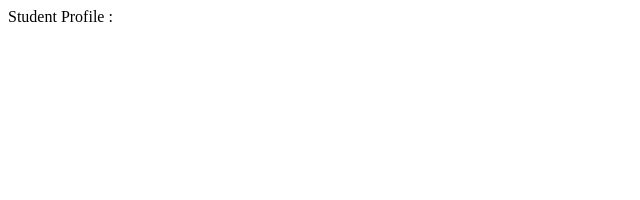
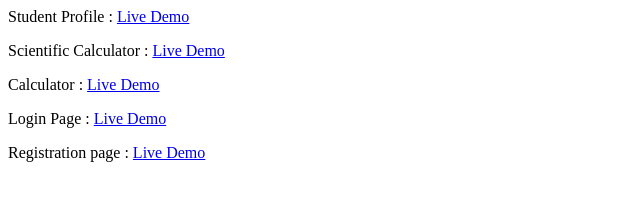
Before and after one commit to besaoct/4-Frontend-Projects, a plain HTML site: page index.html in a window 1280 px wide. Shown: the whole page, without its empty margins (0-640 px from the left). Drawn offline with Linux system fonts and the light colour scheme.

Commit message:
Update index.html

```diff
--- a/index.html
+++ b/index.html
@@ -1 +1,5 @@
-<p>Student Profile : <a href="ctis014sp.vercel.app"</a></p>
+<p>Student Profile : <a href="https://ctis014sp.vercel.app"> Live Demo</a></p>
+<p>Scientific Calculator : <a href="https://github.com/blackipie/webtechAssignment/tree/main/calculator/sci"> Live Demo</a></p>
+<p>Calculator : <a href="https://github.com/blackipie/webtechAssignment/tree/main/calculator/"> Live Demo</a></p>
+<p>Login Page  : <a href="https://github.com/blackipie/webtechAssignment/tree/main/loginForm/"> Live Demo</a></p>
+<p>Registration page : <a href="https://github.com/blackipie/webtechAssignment/tree/main/registrationForm/"> Live Demo</a></p>
```
